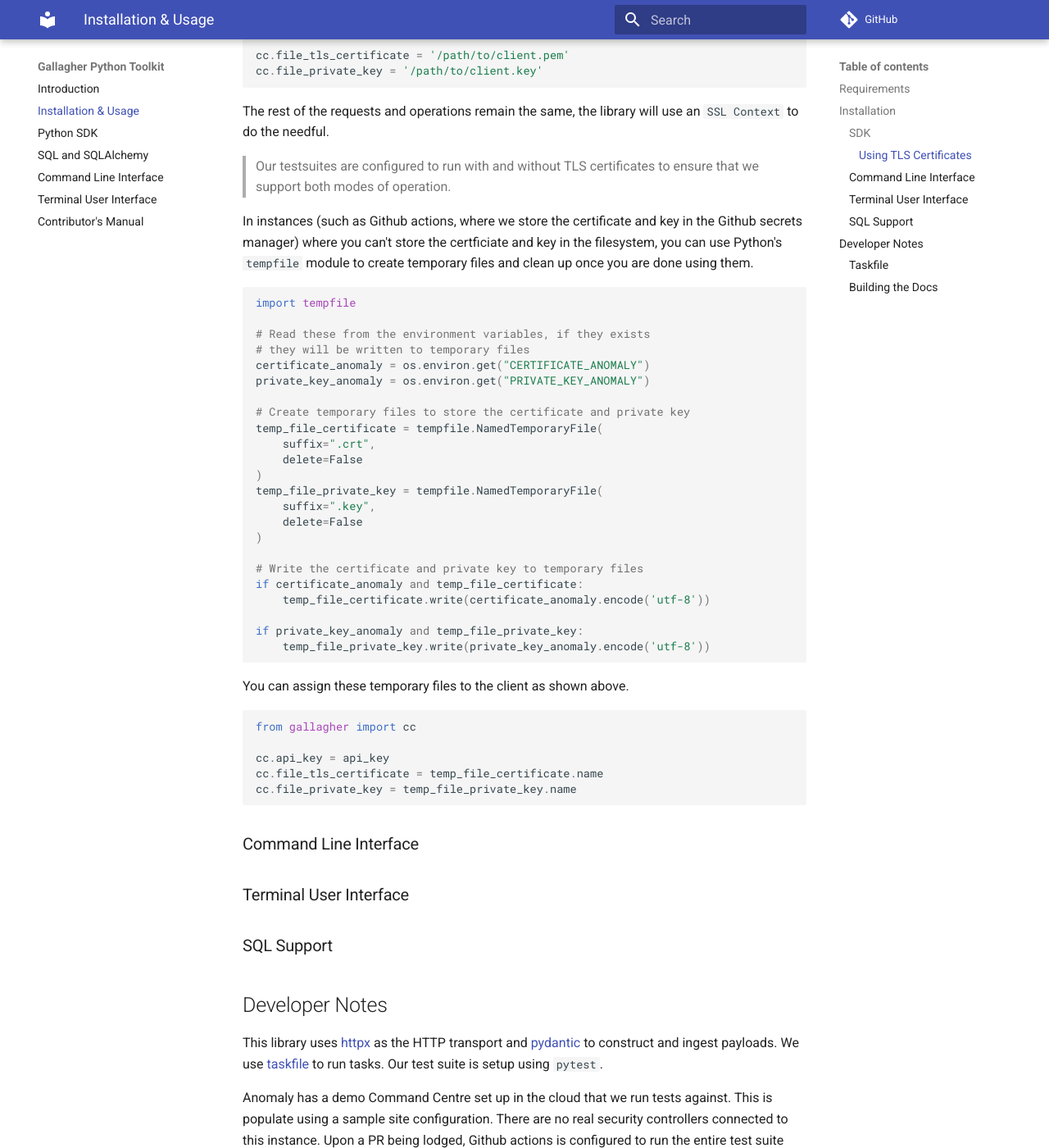
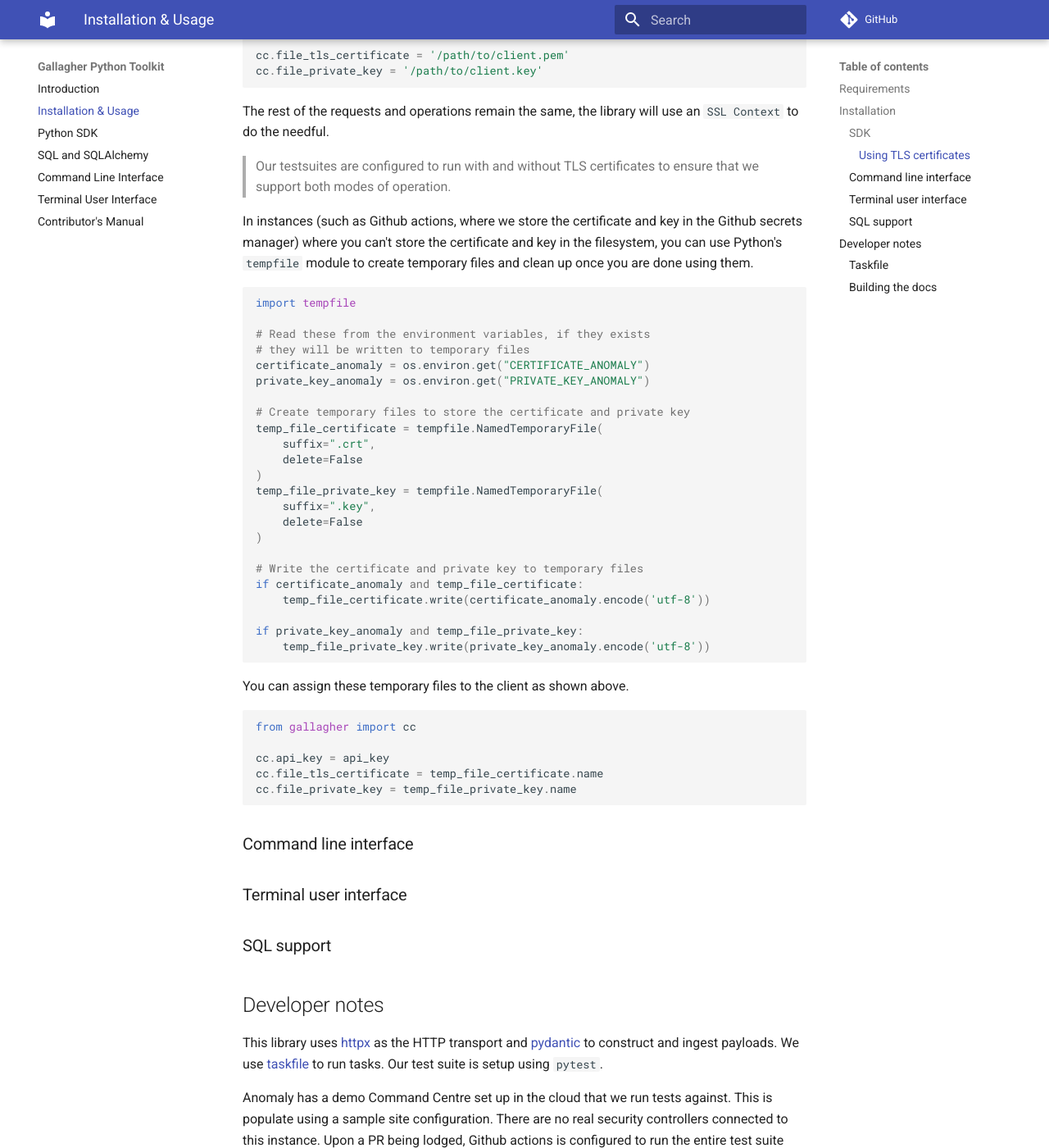
Before and after one commit to anomaly/gallagher, an MkDocs documentation site: the page built from docs/docs/installation.md, in a window 1280 px wide and 1400 px high, scrolled down 1847 px. Shown: the whole window at 82% size. Built offline with MkDocs 1.6.1 and Material for MkDocs 9.7.7, drawn with Linux system fonts in a browser that asks for light colours; comment, search, counter and statistics services are not loaded; some of the changed text lies outside the part shown.

````diff
--- a/docs/docs/installation.md
+++ b/docs/docs/installation.md
@@ -41,7 +41,7 @@ following this you can call any of the SDK methods and the client will performan
 - `NoAPIKeyProvidedError` - If the API key is not set.
 - `ValueError` - If the API key does not conform to the expected format (which looks like eight tokens separated by `-`).
 
-#### Using TLS Certificates
+#### Using TLS certificates
 
 Command Centre optionally allows you to use self signed client side TLS certificates for authentication. You can use this along side your API key as an additional layer of security.
 
@@ -74,7 +74,7 @@ The rest of the requests and operations remain the same, the library will use an
 
 > Our testsuites are configured to run with and without TLS certificates to ensure that we support both modes of operation.
 
-In instances (such as Github actions, where we store the certificate and key in the Github secrets manager) where you can't store the certficiate and key in the filesystem, you can use Python's `tempfile` module to create temporary files and clean up once you are done using them.
+In instances (such as Github actions, where we store the certificate and key in the Github secrets manager) where you can't store the certificate and key in the filesystem, you can use Python's `tempfile` module to create temporary files and clean up once you are done using them.
 
 ```python
 import tempfile
@@ -112,13 +112,13 @@ cc.file_tls_certificate = temp_file_certificate.name
 cc.file_private_key = temp_file_private_key.name
 ```
 
-### Command Line Interface
+### Command line interface
 
-### Terminal User Interface
+### Terminal user interface
 
-### SQL Support
+### SQL support
 
-## Developer Notes
+## Developer notes
 
 This library uses [httpx](https://www.python-httpx.org) as the HTTP transport and [pydantic](https://pydantic.dev) to construct and ingest payloads. We use [taskfile](https://taskfile.dev) to run tasks. Our test suite is setup using `pytest`.
 
@@ -140,7 +140,7 @@ Some of the `task` targets take parameters e.g.
 
 `task test` will run the entire test suite, while `task test -- test_cardholder.py` will run only the tests in `test_cardholder.py`.
 
-### Building the Docs
+### Building the docs
 
 The documentation is build using [mkdocs](https://www.mkdocs.org) and hosted on [Github pages](https://anomaly.github.io/gallagher/). The project repository is configured to build and publish the documentation on every commit to the `master` branch.
 
````
Also changed, not shown: docs/docs/python-sdk.md (+8 -4 lines).
